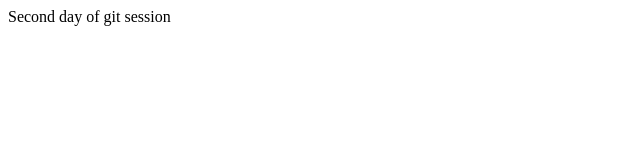
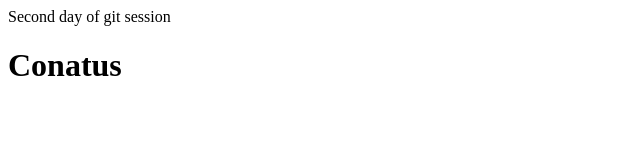
Before and after one commit to Sami9837/conatuseconday, a plain HTML site: page index.html in a window 1280 px wide. Shown: the whole page, without its empty margins (0-640 px from the left). Drawn offline with Linux system fonts and the light colour scheme.

Commit message:
second change

```diff
--- a/index.html
+++ b/index.html
@@ -1 +1,2 @@
 <p>Second day of git session</p>
+<h1>Conatus</h1>
```
